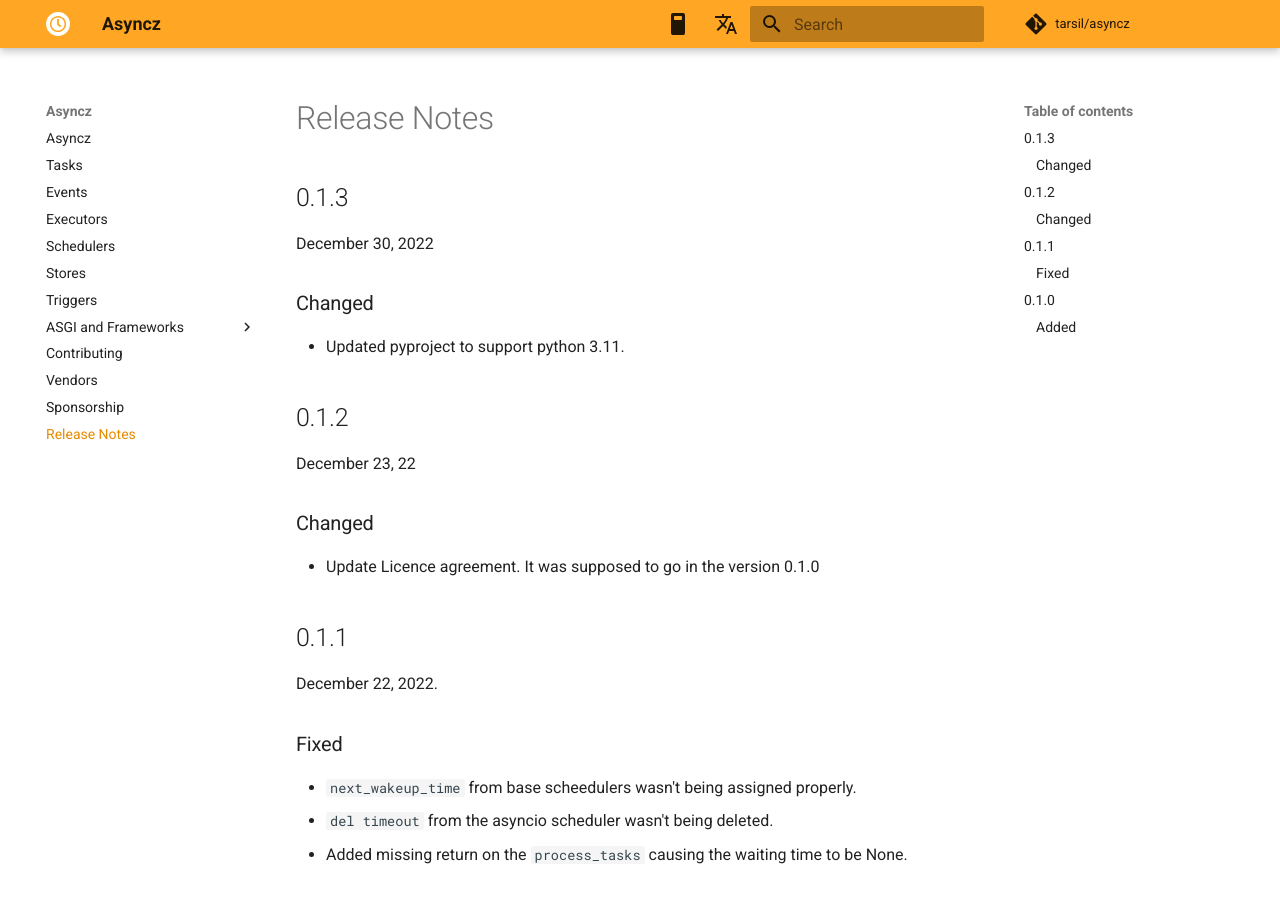
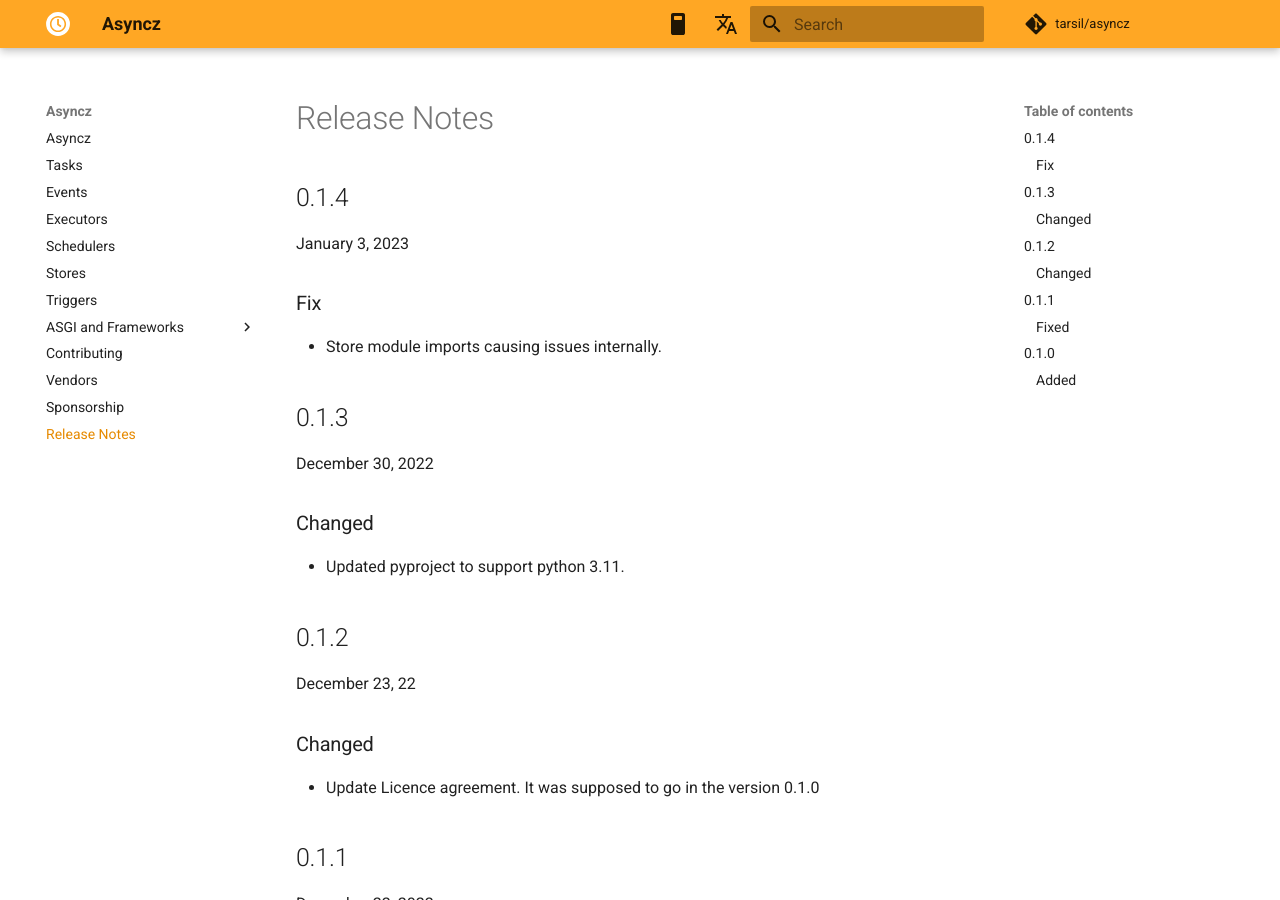
Before and after one commit to dymmond/asyncz, an MkDocs documentation site: the page built from docs/release-notes.md, in a window 1280 px wide and 900 px high. Built offline with MkDocs 1.6.1 and Material for MkDocs 9.7.7, drawn with Linux system fonts in a browser that asks for light colours; comment, search, counter and statistics services are not loaded.

Commit message:
⬆️ Prepare for release 0.1.4

```diff
--- a/asyncz/__init__.py
+++ b/asyncz/__init__.py
@@ -1 +1 @@
-__version__ = "0.1.3"
+__version__ = "0.1.4"
--- a/docs/release-notes.md
+++ b/docs/release-notes.md
@@ -1,4 +1,12 @@
 # Release Notes
+
+## 0.1.4
+
+January 3, 2023
+
+### Fix
+
+- Store module imports causing issues internally.
 
 ## 0.1.3
 
```
Also changed, not shown: docs/stores.md (+3 -3 lines).
